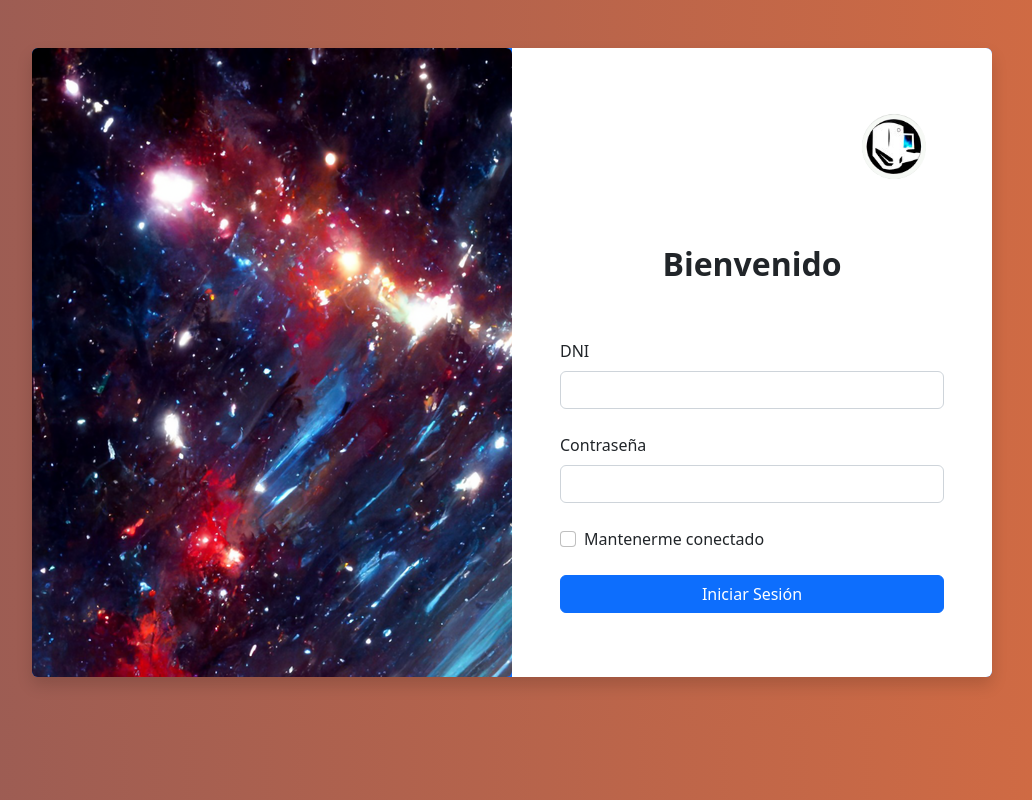
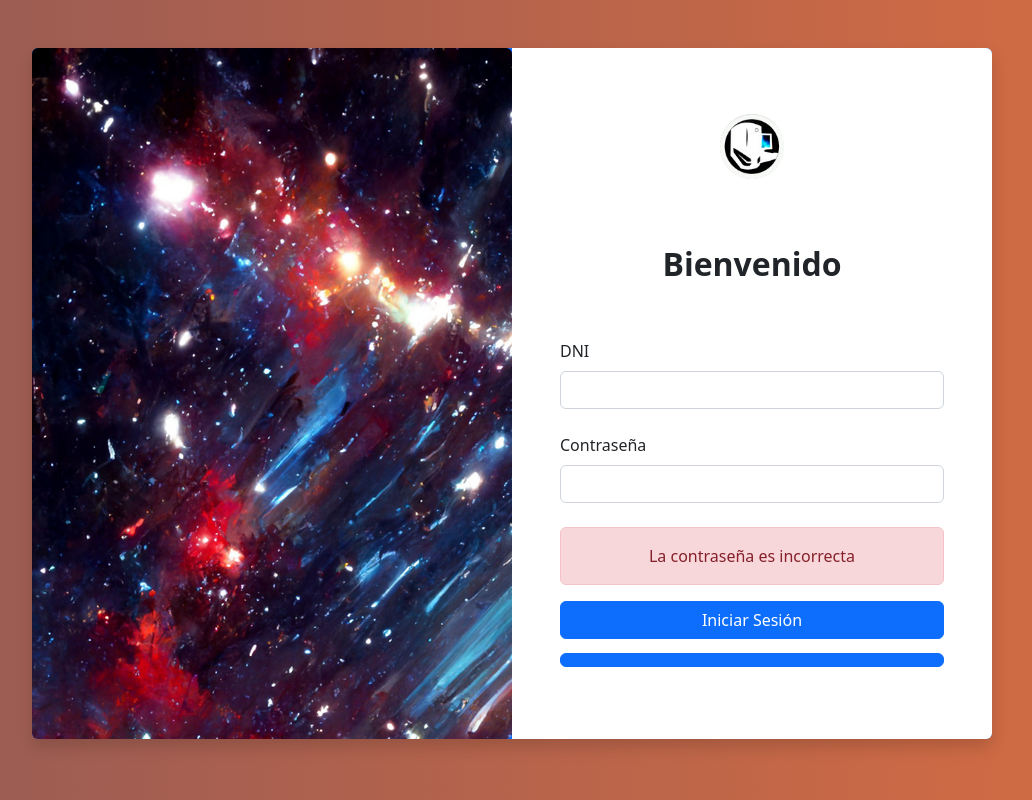
Before and after one commit to Fraloox/mesaWeb, a PHP site: page / in a window 1280 px wide. Shown: the whole page, without its empty margins (128-1160 px from the left). Run offline with PHP 8.4, Linux system fonts and the light colour scheme.

Commit message:
falta solucionar error del alert
Hay conflicto de gerarquias entre bootstrap y mi javascript

```diff
--- a/css/style.css
+++ b/css/style.css
@@ -8,3 +8,8 @@ body{
     background-image: center center;
     background-repeat: no-repeat;
 }
+
+#error-alert{
+
+
+}
--- a/index.php
+++ b/index.php
@@ -11,6 +11,9 @@
     <!-- Bootstrap 5 CSS-->
     <link href="libs/bootstrap/css/bootstrap.min.css" rel="stylesheet"/>
 
+    <!-- svg -->
+
+
   </head>
   <body>
 
@@ -20,7 +23,7 @@
 
             </div>
             <div class="col bg-white p-5 rounded-end">
-                <div class="text-end" >
+                <div class="text-center" >
                     <img src="imagenes/Logo CPC solo.png" width="100" alt="">
                 </div>
 
@@ -28,28 +31,63 @@
 
                 <!-- LOGIN -->
 
-                <form action="validar.php" method="post">
+                <form action="validar.php" method="post" class="needs-validation mb-4">
+
                   <div class="mb-4">
                     <label for="dni" class="form-label">DNI</label>
-                    <input type="text" class="form-control" name="dni">
+
+                    <input type="text"
+                      class="form-control"
+                      name="dni"
+                      id="dni"
+                      pattern="[0-9]+"
+                      maxlength="8" minlenght="4"
+                      required>
+
+                    <div class= "invalid-feedback">
+                      Complete el campo
+                    </div>
                   </div>
+
                   <div class="mb-4">
                     <label for="password" class="form-label">Contraseña</label>
-                    <input type="password" class="form-control" name="contrasena">
+
+                    <input type="password"
+                    class="form-control"
+                    name="contrasena"
+                    id="contrasena"
+                    maxlength="20" minlenght="5"
+                    required>
+
+                    <div class= "invalid-feedback">
+                      Complete el campo
+                    </div>
                   </div>
-                  <div class="mb-4 form-check">
+                  <!-- <div class="mb-4 form-check">
                     <input type="checkbox" name="connected" class="form-check-input" id="">
                     <label for="connected" class="form-check-label">Mantenerme conectado</label>
+                  </div> -->
+
+                  <div class="alert alert-danger text-center" id="error-alert">
+                      La contraseña es incorrecta
+                  </div>
+
+                  <div class="d-grid" >
+                    <button type="submit" class="btn btn-primary" id="btn-iniciarSesion">Iniciar Sesión</button>
                   </div>
 
                   <div class="d-grid">
-                    <button type="submit" class="btn btn-primary">Iniciar Sesión</button>
+                    <button type="button" class="btn btn-alert" onclick="mostrarError();"></button>
+                  </div>
+                  <div class="d-grid">
+                    <button type="button" class="btn btn-primary" onclick="ocultarError();"></button>
                   </div>
 
-                  <div class="my-3">
-                    <!-- <span>No tienes cuenta? <a href="#">Regstrate</a></span> <br>
-                    <span><a href="#">Recuperar Password</a></span> -->
-                  </div>
+
+                  <!--<div class="my-3">
+                     <span>No tienes cuenta? <a href="#">Regstrate</a></span> <br>
+                    <span><a href="#">Recuperar Password</a></span>
+                  </div> -->
 
                 </form>
 
@@ -94,6 +132,13 @@
 
     <!-- Scripts-->
     <script src="libs/bootstrap/js/bootstrap.bundle.min.js"></script>
+    <script> src="funciones/funciones-login.js"</script>
+
+    <!-- JQuery -->
+    <script src="https://code.jquery.com/jquery-3.6.1.js" integrity="sha256-3zlB5s2uwoUzrXK3BT7AX3FyvojsraNFxCc2vC/7pNI=" crossorigin="anonymous"></script>
+
 
   </body>
+
+
 </html>
```
Also changed, not shown: libs/bootstrap/funciones/funciones-login.js (added, +7 -0 lines), validar.php (+27 -10 lines).
